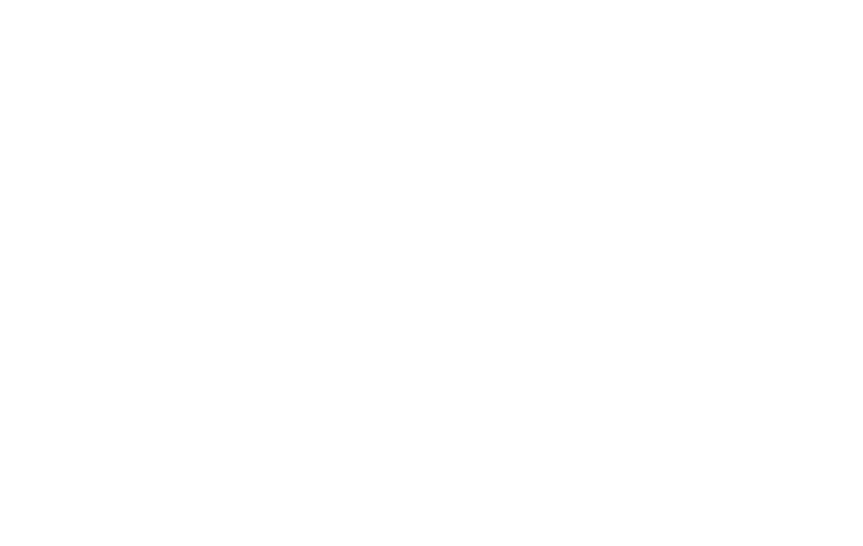
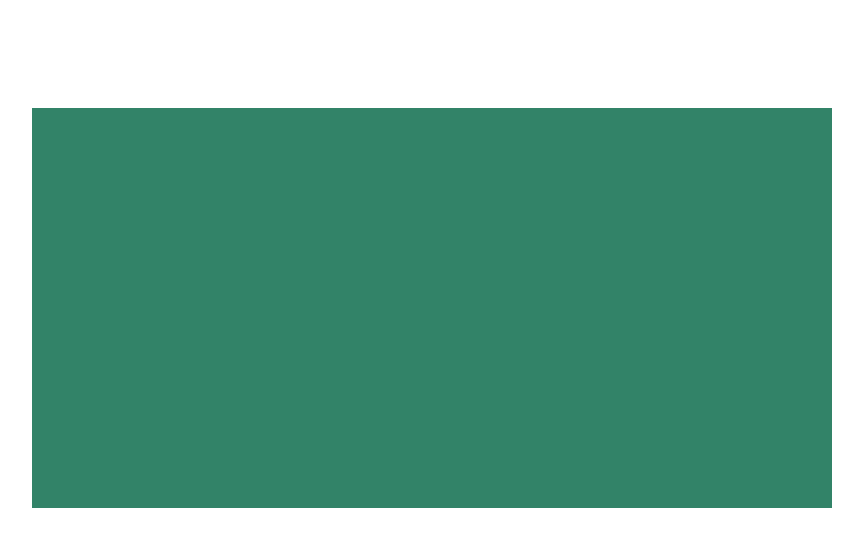
Before and after one commit to RonnieColeman006/Jogo-2D-Em-JS, a plain HTML site: page index.html in a window 1280 px wide. Shown: the whole page, without its empty margins (208-1071 px from the left). Drawn offline with Linux system fonts and the light colour scheme.

Commit message:
HTML COMPLETO

```diff
--- a/index.html
+++ b/index.html
@@ -3,9 +3,24 @@
 <head>
     <meta charset="UTF-8">
     <meta name="viewport" content="width=device-width, initial-scale=1.0">
-    <title>Document</title>
+    <title>Jogo Insano</title>
+    <style>
+        body{
+            display: flex;
+            align-items: center;
+            justify-content: center;
+        }
+        canvas{
+            margin-top: 100px;
+            background-color: rgb(50, 131, 104);
+        }
+    </style>
 </head>
+
 <body>
+    <canvas id="Jogo2D" width="800" height="400"></canvas>
 
+    <script src="script.js"></script>
 </body>
+
 </html>
```
